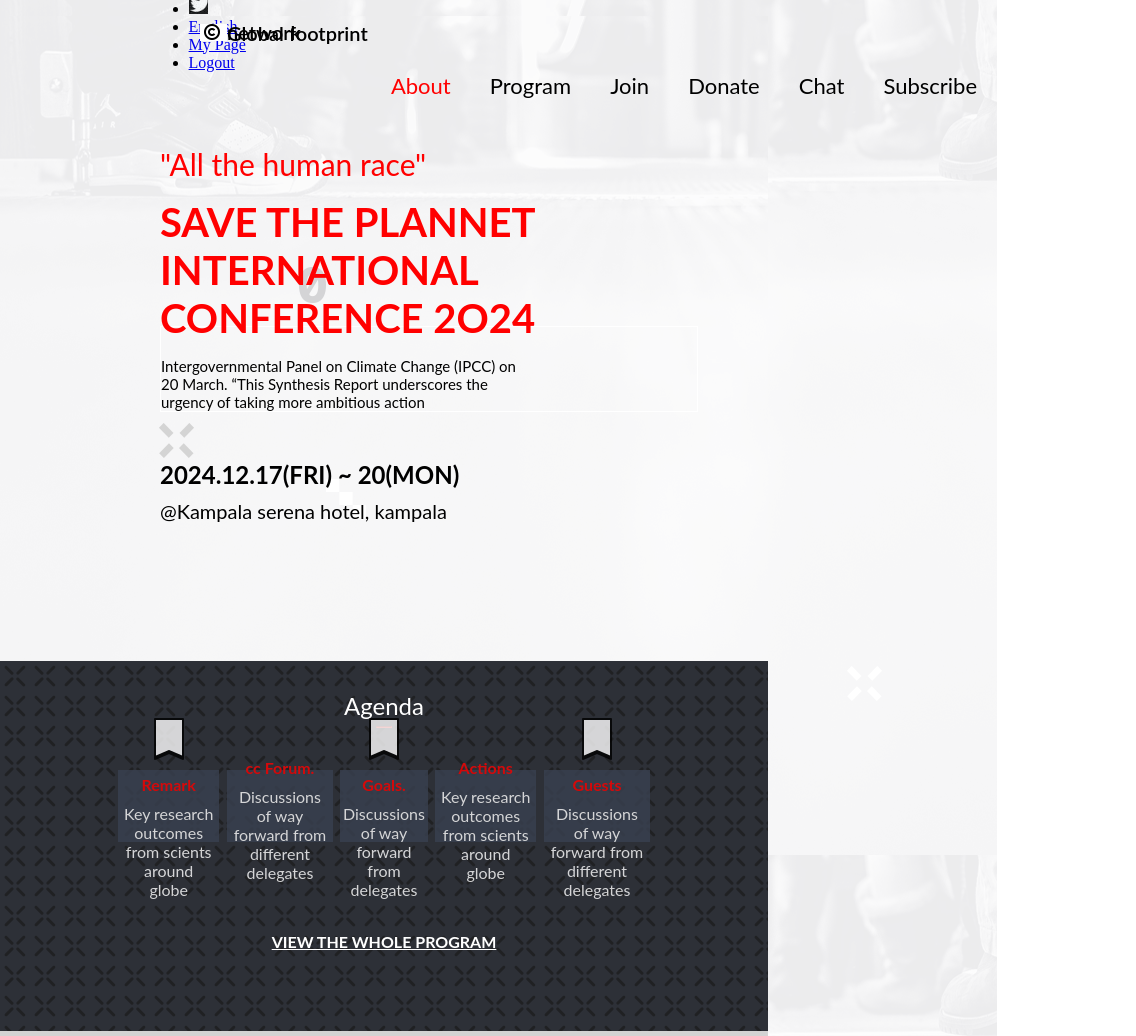
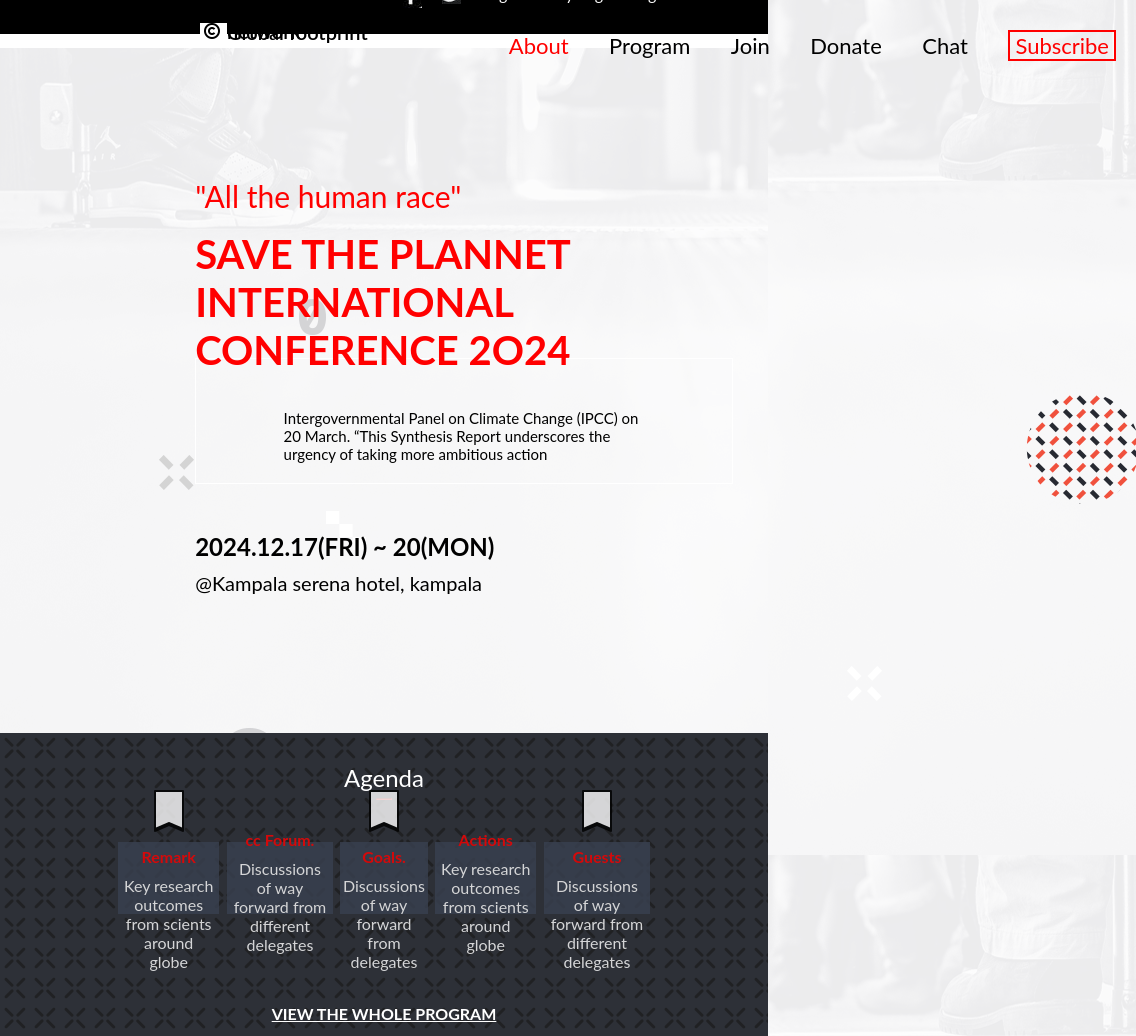
Before and after one commit to cosywasswa/Capstone-Project1, a website: page index.html in a window 768 px wide. Shown: the top 1036 px of the page, 1136 px wide, since content can reach past the window. Drawn offline with Linux system fonts and the light colour scheme; a web font is replaced by a local one.

Commit message:
Styled the desktop nav bar, corrected tags elements, corrected nav bar elements

```diff
--- a/style.css
+++ b/style.css
@@ -16,6 +16,10 @@
   }
 
   .nav-desktop {
+    display: none;
+  }
+
+  .nav-part1 {
     display: none;
   }
 
@@ -101,18 +105,27 @@
     transform: translateY(-8px) rotate(-45deg);
   }
 
-  .sub-main {
+  .top {
     background-image: url(images/landingImg.png);
+    width: 100%;
+    display: flex;
+    flex-direction: column;
+    justify-content: center;
+    align-items: center;
   }
 
   .home-1 {
-    width: 90%;
+    width: 100%;
     background-size: contain;
     background-position: center;
     margin: 0 auto;
     display: flex;
     justify-content: center;
     flex-direction: column;
+  }
+
+  .part1 {
+    width: 90%;
   }
 
   .tittle {
@@ -138,10 +151,14 @@
 
   .details {
     border: 1px solid white;
+    display: flex;
+    flex-direction: column;
+    justify-content: center;
+    align-items: center;
+    padding: 20px 10px;
   }
 
   .details p {
-    padding-top: 30px;
     font-size: 15px;
     font-family: "Lato", sans-serif;
     font-weight: 400;
@@ -574,12 +591,9 @@
     justify-content: center;
     align-items: center;
     width: 100%;
-    height: 2rem;
+    height: 3rem;
     background-color: white;
-    z-index: 100;
     border: 1px solid white;
-    margin-bottom: -2rem;
-    margin-top: 1rem;
   }
 
   .nav-mobile2 {
@@ -594,13 +608,40 @@
     display: none;
   }
 
+  .div-top {
+    position: absolute;
+    width: 100%;
+    background-color: black;
+    height: 50px;
+    left: 0;
+    display: flex;
+    justify-content: center;
+    margin-top: -40px;
+    padding-left: 315px;
+  }
+
+  .nav-part1 {
+    list-style: none;
+    display: flex;
+    gap: 20px;
+    height: 20px;
+    background-color: black;
+  }
+
+  .nav-part1 a {
+    text-decoration: none;
+    color: white;
+    font-family: "Lato", sans-serif;
+  }
+
   .nav-desktop {
     display: flex;
     justify-content: center;
     align-items: center;
     list-style: none;
-    position: relative;
-    left: 300px;
+    position: absolute;
+    left: 610px;
+    top: 30px;
   }
 
   .nav-desktop li {
@@ -635,6 +676,13 @@
     align-items: center;
     position: absolute;
     left: 200px;
+    top: 20px;
+  }
+
+  .nav-desktop .subscribe a {
+    color: red;
+    border: 2px solid red;
+    padding: 0 5px;
   }
 
   .my-logo p {
```
